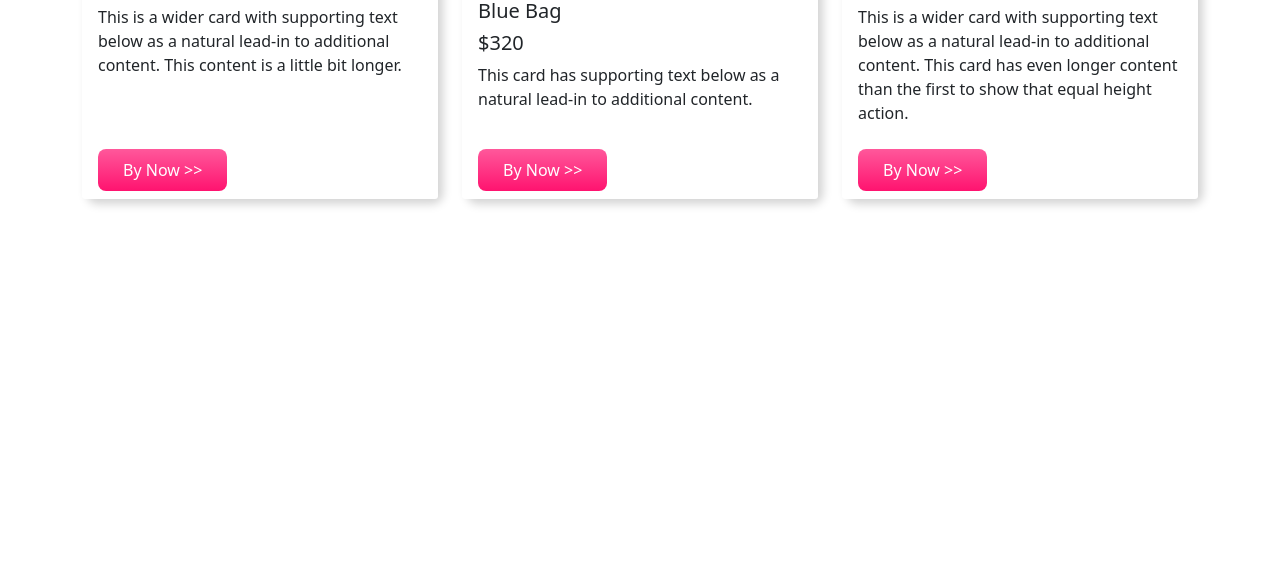
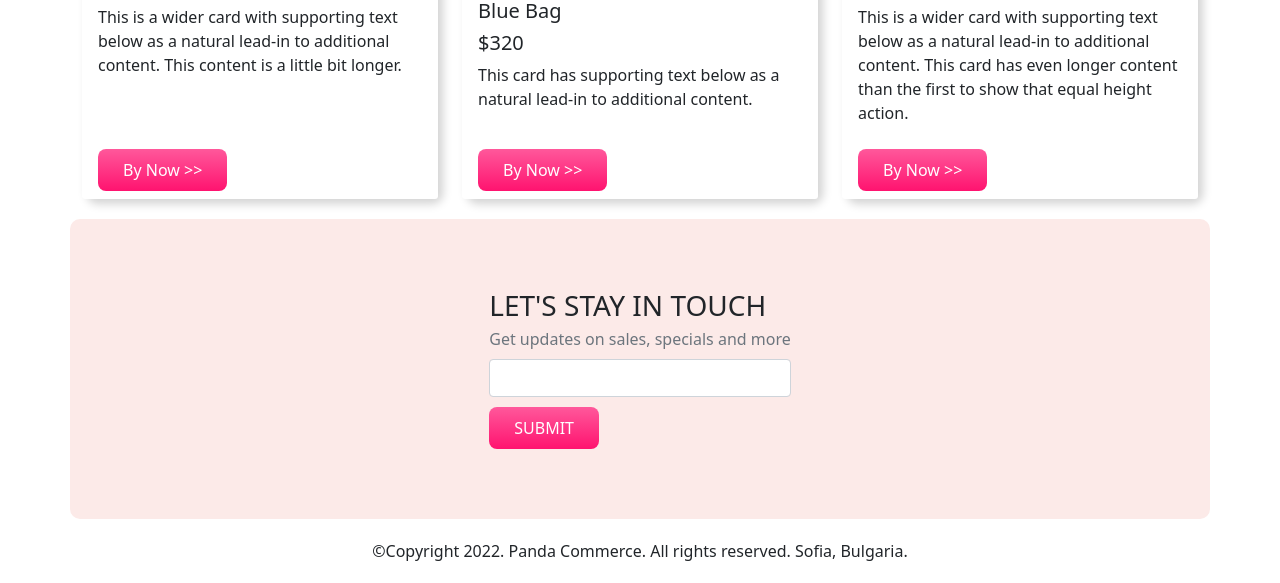
Before and after one commit to sabbir-ahmed16/bsproject-1-panda-commerce, a plain HTML site: page index.html in a window 1280 px wide. Shown: the part 1626-2209 px from the top of the page. Before the commit the page ends 1845 px from the top, so only its background shows below. Drawn offline with nearby package versions, Linux system fonts and the light colour scheme.

Commit message:
Added footer

```diff
--- a/index.html
+++ b/index.html
@@ -265,6 +265,25 @@
       </div>
     </div>
 
+    <div
+      class="container orange-bg d-flex justify-content-center align-items-center"
+      id="subscribe"
+    >
+      <div class="align-self-center">
+        <h3>LET'S STAY IN TOUCH</h3>
+        <h6 class="text-muted">Get updates on sales, specials and more</h6>
+        <input class="form-control" type="text" />
+        <button class="buy-now-button">SUBMIT</button>
+      </div>
+    </div>
+
+    <footer class="container">
+      <p>
+        &copy;Copyright 2022. Panda Commerce. All rights reserved. Sofia,
+        Bulgaria.
+      </p>
+    </footer>
+
     <script
       src="https://cdn.jsdelivr.net/npm/bootstrap@5.1.3/dist/js/bootstrap.bundle.min.js"
       integrity="sha384-ka7Sk0Gln4gmtz2MlQnikT1wXgYsOg+OMhuP+IlRH9sENBO0LRn5q+8nbTov4+1p"
--- a/styles.css
+++ b/styles.css
@@ -49,3 +49,12 @@
   background-color: #fff;
   border-top: none;
 }
+#subscribe {
+  height: 300px;
+}
+#subscribe input {
+  margin: 10px 0;
+}
+footer p {
+  text-align: center;
+}
```
